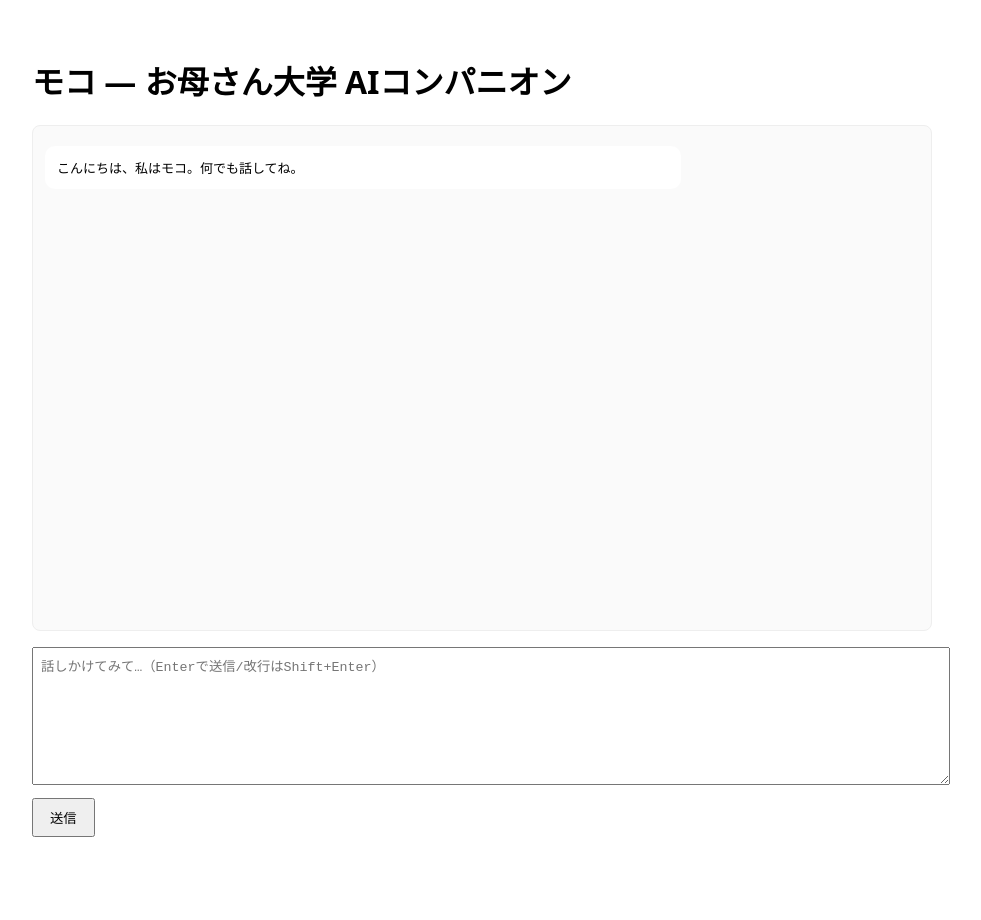
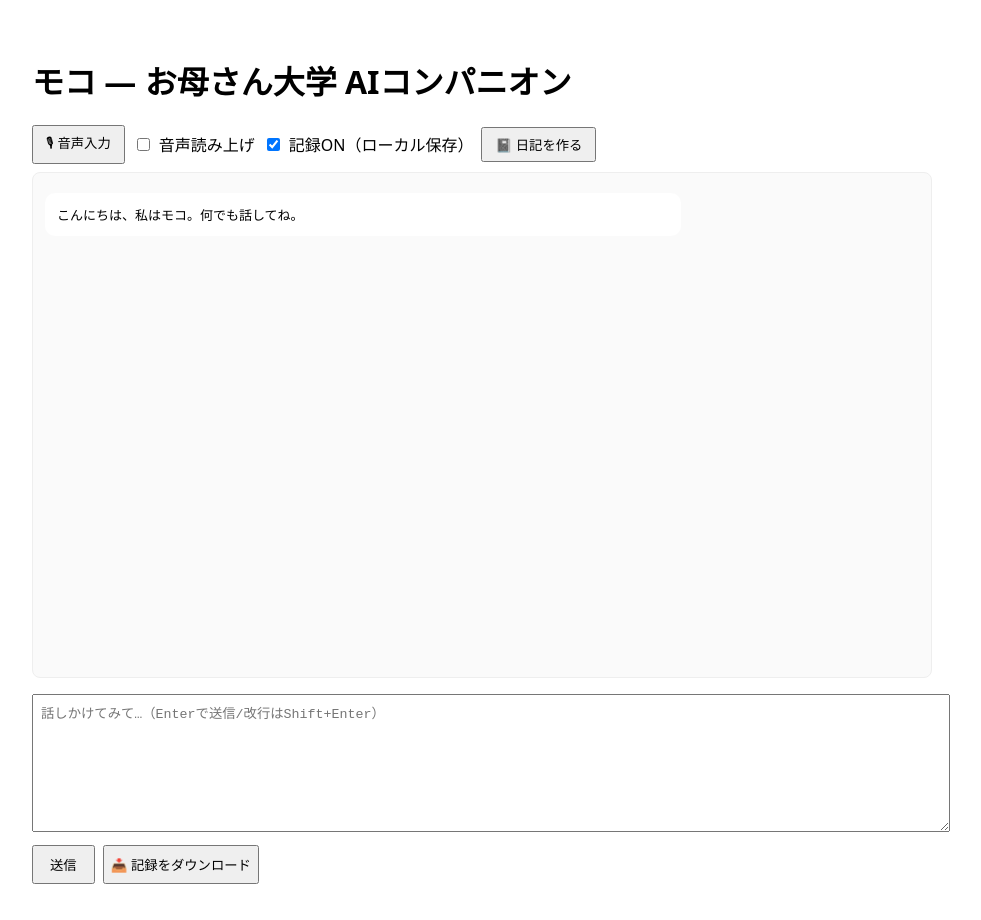
Before and after one commit to leo119ao-oss/moco-ai-companion, a Next.js app: page / in a window 1280 px wide. Shown: the whole page, without its empty margins (158-1139 px from the left). Before the commit the page ends 873 px from the top, so only its background shows below. Built offline with nearby package versions, Linux system fonts and the light colour scheme.

Commit message:
Add files via upload

```diff
--- /dev/null
+++ b/components/Toolbar.jsx
@@ -0,0 +1,24 @@
+// components/Toolbar.jsx
+export default function Toolbar({
+  onMicToggle, listening,
+  ttsEnabled, setTtsEnabled,
+  loggingEnabled, setLoggingEnabled,
+  onMakeDiary
+}) {
+  return (
+    <div style={{ display: "flex", gap: 8, alignItems: "center", marginBottom: 8 }}>
+      <button onClick={onMicToggle} style={{ padding: "6px 12px" }}>
+        {listening ? "🎙 停止" : "🎙 音声入力"}
+      </button>
+      <label style={{ display: "flex", alignItems: "center", gap: 6 }}>
+        <input type="checkbox" checked={ttsEnabled} onChange={e => setTtsEnabled(e.target.checked)} />
+        音声読み上げ
+      </label>
+      <label style={{ display: "flex", alignItems: "center", gap: 6 }}>
+        <input type="checkbox" checked={loggingEnabled} onChange={e => setLoggingEnabled(e.target.checked)} />
+        記録ON（ローカル保存）
+      </label>
+      <button onClick={onMakeDiary} style={{ padding: "6px 12px" }}>📓 日記を作る</button>
+    </div>
+  );
+}
--- a/pages/index.js
+++ b/pages/index.js
@@ -1,5 +1,8 @@
 // pages/index.js
 import { useEffect, useRef, useState } from "react";
+import Toolbar from "../components/Toolbar";
+
+const SR = typeof window !== "undefined" ? (window.SpeechRecognition || window.webkitSpeechRecognition) : null;
 
 export default function Home() {
   const [messages, setMessages] = useState([
@@ -7,44 +10,126 @@ export default function Home() {
   ]);
   const [input, setInput] = useState("");
   const [loading, setLoading] = useState(false);
+  const [listening, setListening] = useState(false);
+  const [ttsEnabled, setTtsEnabled] = useState(false);
+  const [loggingEnabled, setLoggingEnabled] = useState(true);
   const bottomRef = useRef(null);
+  const recRef = useRef(null);
 
   useEffect(() => {
     bottomRef.current?.scrollIntoView({ behavior: "smooth" });
-  }, [messages, loading]);
+    if (ttsEnabled) {
+      const last = messages.at(-1);
+      if (last?.role === "assistant" && typeof window !== "undefined") {
+        const utt = new SpeechSynthesisUtterance(last.text);
+        utt.lang = "ja-JP";
+        window.speechSynthesis.cancel();
+        window.speechSynthesis.speak(utt);
+      }
+    }
+    if (loggingEnabled && typeof window !== "undefined") {
+      const store = JSON.parse(localStorage.getItem("moco_sessions") || "[]");
+      store.push({ t: Date.now(), messages });
+      localStorage.setItem("moco_sessions", JSON.stringify(store.slice(-50)));
+    }
+  }, [messages]);
+
+  useEffect(() => {
+    if (!SR) return;
+    const rec = new SR();
+    rec.lang = "ja-JP";
+    rec.interimResults = false;
+    rec.continuous = false;
+    rec.onresult = (e) => {
+      const text = Array.from(e.results).map(r => r[0].transcript).join("");
+      setInput(prev => (prev ? prev + " " : "") + text);
+    };
+    rec.onend = () => setListening(false);
+    rec.onerror = () => setListening(false);
+    recRef.current = rec;
+  }, []);
+
+  function toggleMic() {
+    if (!recRef.current) { alert("このブラウザは音声入力に未対応です（Chrome推奨）"); return; }
+    if (listening) { recRef.current.stop(); setListening(false); }
+    else { setListening(true); recRef.current.start(); }
+  }
+
+  async function track(event, data) {
+    try {
+      fetch("/api/track", {
+        method: "POST",
+        headers: { "Content-Type": "application/json" },
+        body: JSON.stringify({ event, data, t: Date.now() })
+      });
+      if (typeof window !== "undefined") {
+        const a = JSON.parse(localStorage.getItem("moco_analytics") || "{}");
+        a[event] = (a[event] || 0) + 1;
+        localStorage.setItem("moco_analytics", JSON.stringify(a));
+      }
+    } catch {}
+  }
 
   async function send() {
     const text = input.trim();
     if (!text || loading) return;
     setInput("");
-    const nextMessages = [...messages, { role: "user", text }];
-    setMessages(nextMessages);
+    const next = [...messages, { role: "user", text }];
+    setMessages(next);
     setLoading(true);
+    await track("send", { len: text.length });
     try {
       const resp = await fetch("/api/chat", {
         method: "POST",
         headers: { "Content-Type": "application/json" },
-        body: JSON.stringify({ messages: nextMessages.slice(-12) }),
+        body: JSON.stringify({ messages: next.slice(-12) })
       });
       const data = await resp.json();
       setMessages(m => [...m, { role: "assistant", text: data.reply || "(応答なし)" }]);
+      await track("reply", {});
     } catch (e) {
       setMessages(m => [...m, { role: "assistant", text: "サーバーエラーが出たかも…もう一度試してね。" }]);
-    } finally {
-      setLoading(false);
-    }
+      await track("error", { where: "chat" });
+    } finally { setLoading(false); }
   }
 
   function onKey(e) {
-    if (e.key === "Enter" && !e.shiftKey) {
-      e.preventDefault();
-      send();
+    if (e.key === "Enter" && !e.shiftKey) { e.preventDefault(); send(); }
+  }
+
+  async function makeDiary() {
+    try {
+      const resp = await fetch("/api/diary", {
+        method: "POST",
+        headers: { "Content-Type": "application/json" },
+        body: JSON.stringify({ messages })
+      });
+      const data = await resp.json();
+      const text = data.diary || "(日記を作れなかった…)";
+      setMessages(m => [...m, { role: "assistant", text }]);
+      if (typeof window !== "undefined") {
+        const ds = JSON.parse(localStorage.getItem("moco_diary") || "[]");
+        ds.push({ t: Date.now(), text });
+        localStorage.setItem("moco_diary", JSON.stringify(ds.slice(-100)));
+      }
+      await track("diary", {});
+    } catch {
+      setMessages(m => [...m, { role: "assistant", text: "日記作成でエラーが出たみたい。" }]);
+      await track("error", { where: "diary" });
     }
   }
 
   return (
     <div style={{ maxWidth: 900, margin: "24px auto", padding: 12, fontFamily: "system-ui, -apple-system, Segoe UI" }}>
       <h1>モコ — お母さん大学 AIコンパニオン</h1>
+
+      <Toolbar
+        onMicToggle={toggleMic}
+        listening={listening}
+        ttsEnabled={ttsEnabled} setTtsEnabled={setTtsEnabled}
+        loggingEnabled={loggingEnabled} setLoggingEnabled={setLoggingEnabled}
+        onMakeDiary={makeDiary}
+      />
 
       <div style={{ border: "1px solid #eee", background: "#fafafa", height: "60vh", overflow: "auto", padding: 12, borderRadius: 8 }}>
         {messages.map((m, i) => (
@@ -70,10 +155,22 @@ export default function Home() {
         placeholder="話しかけてみて…（Enterで送信/改行はShift+Enter）"
         style={{ width: "100%", height: 120, marginTop: 16, padding: 8 }}
       />
-      <div style={{ marginTop: 8 }}>
+      <div style={{ marginTop: 8, display: "flex", gap: 8 }}>
         <button onClick={send} disabled={loading} style={{ padding: "8px 16px" }}>
           送信
         </button>
+        <button onClick={() => {
+          const data = {
+            sessions: JSON.parse(localStorage.getItem("moco_sessions") || "[]"),
+            analytics: JSON.parse(localStorage.getItem("moco_analytics") || "{}"),
+            diary: JSON.parse(localStorage.getItem("moco_diary") || "[]")
+          };
+          const blob = new Blob([JSON.stringify(data, null, 2)], { type: "application/json" });
+          const url = URL.createObjectURL(blob);
+          const a = document.createElement("a");
+          a.href = url; a.download = "moco-logs.json"; a.click();
+          URL.revokeObjectURL(url);
+        }}>📥 記録をダウンロード</button>
       </div>
     </div>
   );
```
Also changed, not shown: app/api/chat/route.js (+3 -9 lines), app/api/diary/route.js (added, +30 -0 lines), app/api/track/route.js (added, +8 -0 lines), app/lib/prompt.js (+11 -3 lines), 1 other file (tests, documents, lock files or other folders).
